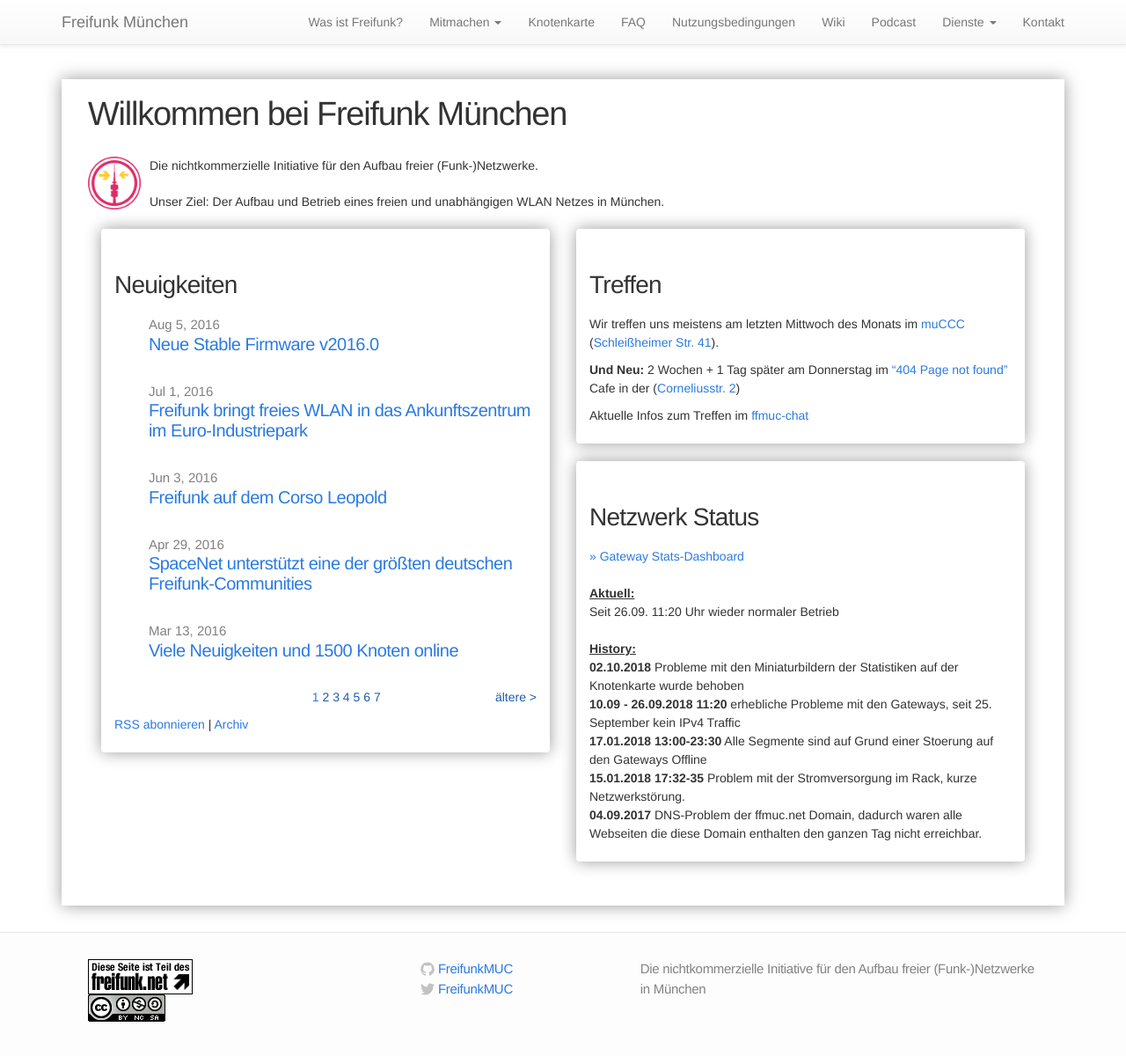
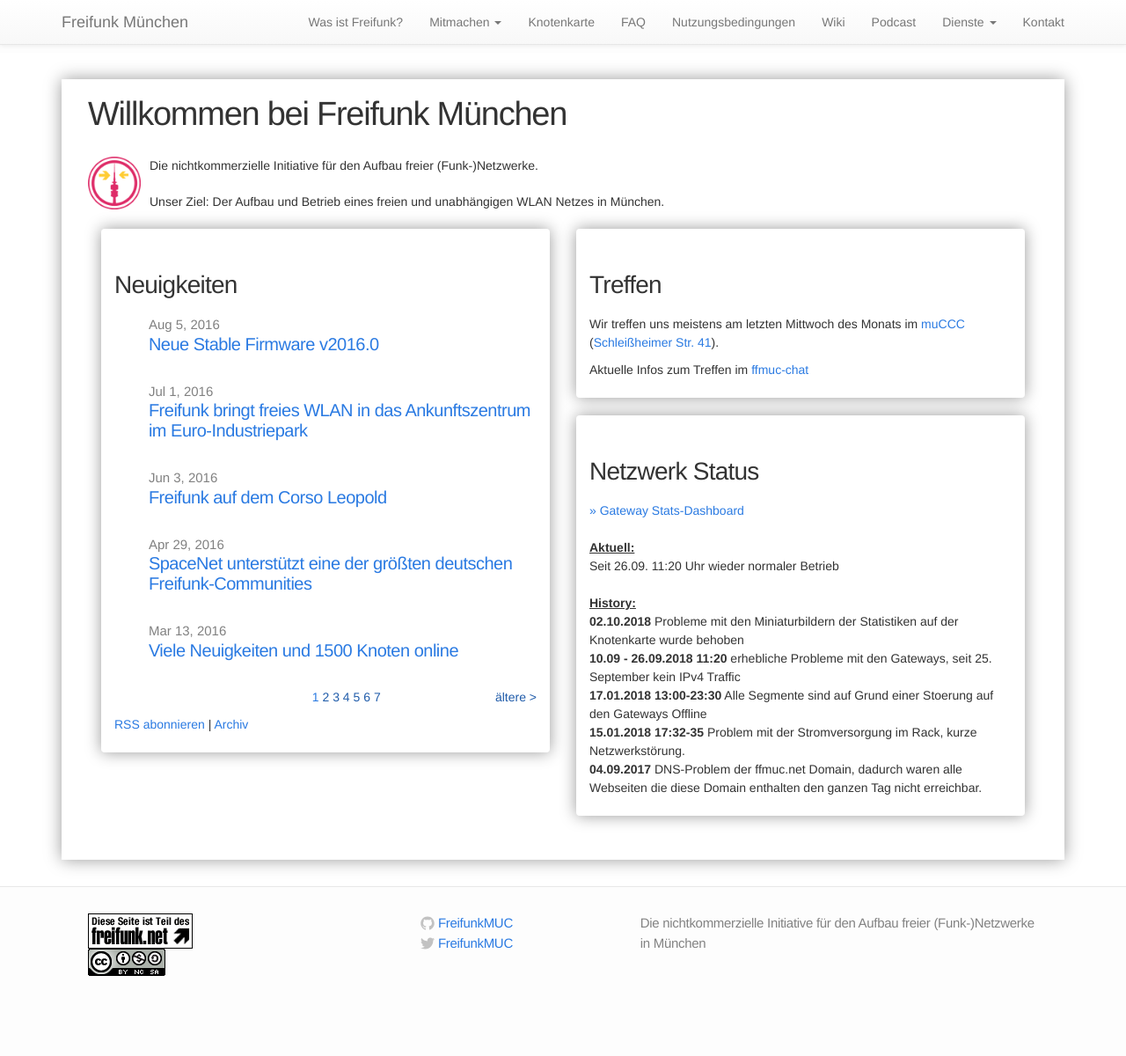
Before and after one commit to freifunkMUC/freifunkmuc.github.io, a Jekyll site: the page built from index.md, in a window 1280 px wide and 1216 px high. Shown: the top 1200 px of the window at 88% size. Built offline with Jekyll 4.4.1, drawn with Linux system fonts in a browser that asks for light colours.

Commit message:
Update treffen.md

```diff
--- a/_includes/treffen.md
+++ b/_includes/treffen.md
@@ -1,8 +1,6 @@
 ## Treffen
 
 Wir treffen uns meistens am letzten Mittwoch des Monats im [muCCC](https://muc.ccc.de) ([Schleißheimer Str. 41](https://osm.org/go/0JAf0IVLh?node=2012031859)).
-
-**Und Neu:** 2 Wochen + 1 Tag später am Donnerstag im ["404 Page not found"](https://viernullvier.net/) Cafe in der ([Corneliusstr. 2](https://www.openstreetmap.org/#map=19/48.13272/11.57425))
 
 Aktuelle Infos zum Treffen im [ffmuc-chat](https://chat.ffmuc.net/freifunk/channels/00-freifunk-treffen)
 
```
